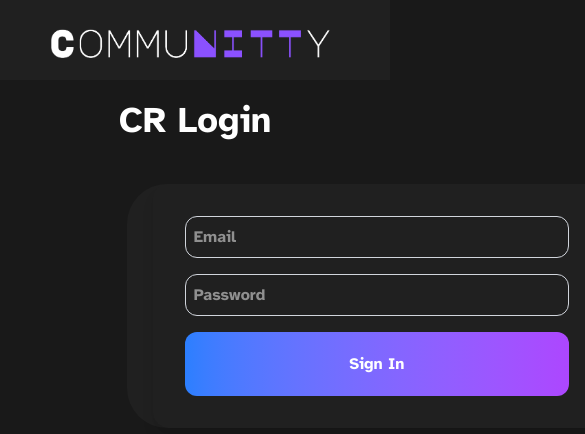
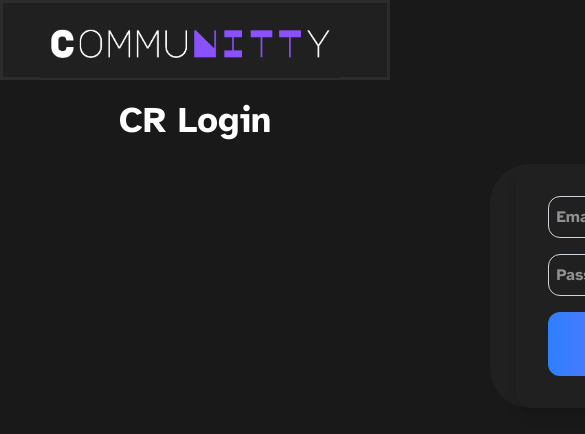
Before and after one commit to WhyDeezz/CommuNITTy, a React (Vite) app: page /#/signin in a window 390 px wide. Shown: the top 434 px of the page, 585 px wide, since content can reach past the window. Built offline with nearby package versions, Linux system fonts and the light colour scheme; no server answers.

Commit message:
fixing the 404

```diff
--- a/src/App.tsx
+++ b/src/App.tsx
@@ -1,4 +1,4 @@
-import {HashRouter, Route,Routes } from "react-router"
+import {HashRouter, Route,Routes,Navigate } from "react-router"
 import Home from './pages/Home'
 import Navbar from "./components/Navbar"
 import Createpostpage from "./pages/Createpost"
@@ -18,6 +18,7 @@ export default function App()
             <Route path='/create' element={<Createpostpage/>}></Route>
             <Route path='/community' element={<Communitypage/>}></Route>
             <Route path="/signin" element={<Signin/>}></Route>
+            <Route path="*" element={<Navigate to="/dashboard" />} />
       </Routes>
 
       </div>
--- a/src/index.css
+++ b/src/index.css
@@ -20,6 +20,7 @@ nav
   font-family: "Atkinson Hyperlegible", sans-serif;
   font-weight: 400;
   font-style: normal;
+  border: 3px solid #2C2C2C;
 
 
 
@@ -132,3 +133,9 @@ button
   z-index: -1;
   opacity: 50%;
 }
+@media (max-width:600px) {
+  .parentoftype {
+    font-size: 0.5em;
+  }
+
+}
--- a/src/pages/SignInPage.tsx
+++ b/src/pages/SignInPage.tsx
@@ -43,7 +43,7 @@ export default function SignIn() {
   }}>
           CR Login
     </h1>
-    <div className="flex  items-center justify-center " style={{backgroundColor:'#202020', width:'500px' , marginTop:'20px' , position:'absolute',left:'32.5%' , borderRadius:'40px',
+    <div className="flex  items-center justify-center " style={{backgroundColor:'#202020', width:'500px' , marginTop:'20px' , marginLeft:'58vh' , borderRadius:'40px',
     fontFamily: "Atkinson Hyperlegible, sans-serif",
     fontWeight: 700,
     fontStyle: "normal"}}>
```
